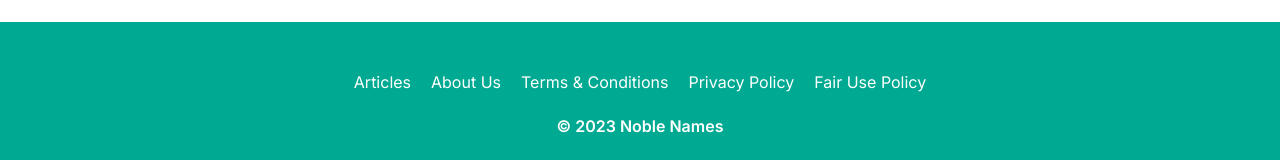
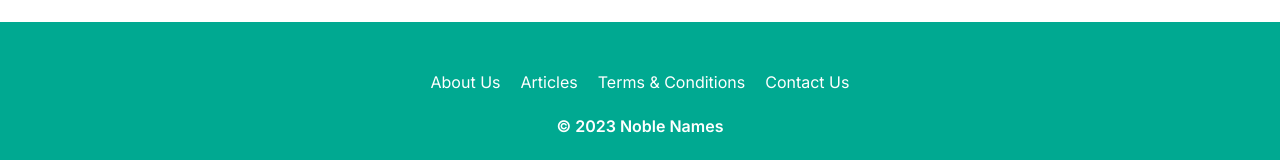
Before and after one commit to jahid-bd/noble-name-web, a Next.js app: page / in a window 1280 px wide. Shown: the part 1927-2087 px from the top of the page. Built offline with nearby package versions, Linux system fonts and the light colour scheme; no server answers.

Commit message:
filter scroll issue solve

```diff
--- a/src/components/layout/UserLayout.tsx
+++ b/src/components/layout/UserLayout.tsx
@@ -130,11 +130,10 @@
       <footer className="py-8 bg-primary">
         <div className="container py-4 px-[6px] mx-auto">
           <div className="flex flex-col md:flex-row gap-5 items-center justify-center font-normal text-white text-base mb-5">
+            <Link href="/about-us">About Us</Link>
             <Link href="/articles">Articles</Link>
-            <Link href="/about-us">About Us</Link>
             <Link href="/fair-use-policy">Terms & Conditions</Link>
-            <Link href="/fair-use-policy">Privacy Policy</Link>
-            <Link href="/fair-use-policy">Fair Use Policy</Link>
+            <Link href="/contact-us">Contact Us</Link>
           </div>
 
           <p className="text-center text-white text-base font-semibold">
```
